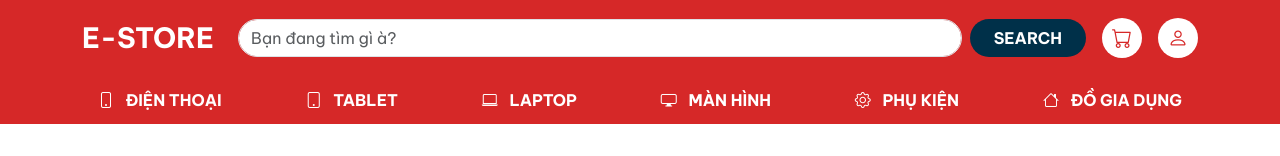
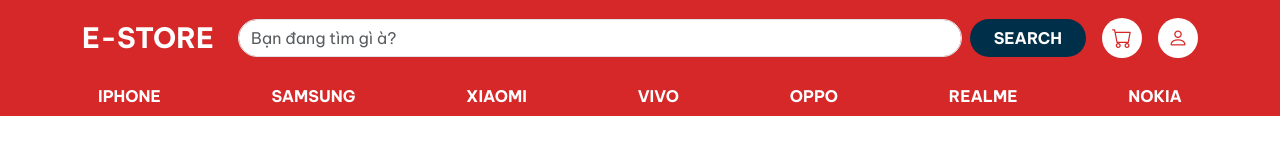
Before and after one commit to LeGiaBao2109/Web-EStore, a website: page src/public/views/product-detail.html in a window 1280 px wide. Shown: the top 156 px of the page. Drawn offline with nearby package versions, Linux system fonts and the light colour scheme.

Commit message:
Change HeaderBotom in ProductDetail

```diff
--- a/src/public/views/product-detail.html
+++ b/src/public/views/product-detail.html
@@ -40,43 +40,28 @@
     </header>
 
     <nav class="header-bottom">
-        <div class="header-bottom__container container container-fluid py-1">
-            <ul class="nav d-flex align-items-center justify-content-between gap-3">
+        <div class="container container-fluid">
+            <ul class="nav nav-brands justify-content-center d-flex align-items-center justify-content-between gap-3">
                 <li class="nav-item">
-                    <a class="nav-link text-white text-uppercase fw-bold active" href="#">
-                        <i class="bi me-2 bi-phone"></i>
-                        Điện thoại
-                    </a>
+                    <a class="nav-link text-white fw-bold text-uppercase" href="#">IPHONE</a>
                 </li>
                 <li class="nav-item">
-                    <a class="nav-link text-white text-uppercase fw-bold" href="#">
-                        <i class="bi me-2 bi-tablet"></i>
-                        Tablet
-                    </a>
+                    <a class="nav-link text-white fw-bold text-uppercase" href="#">SAMSUNG</a>
                 </li>
                 <li class="nav-item">
-                    <a class="nav-link text-white text-uppercase fw-bold" href="#">
-                        <i class="bi me-2 bi-laptop"></i>
-                        Laptop
-                    </a>
+                    <a class="nav-link text-white fw-bold text-uppercase" href="#">XIAOMI</a>
                 </li>
                 <li class="nav-item">
-                    <a class="nav-link text-white text-uppercase fw-bold" href="#">
-                        <i class="bi me-2 bi-display"></i>
-                        Màn hình
-                    </a>
+                    <a class="nav-link text-white fw-bold text-uppercase" href="#">VIVO</a>
                 </li>
                 <li class="nav-item">
-                    <a class="nav-link text-white text-uppercase fw-bold" href="#">
-                        <i class="bi me-2 bi-gear"></i>
-                        Phụ kiện
-                    </a>
+                    <a class="nav-link text-white fw-bold text-uppercase" href="#">OPPO</a>
                 </li>
                 <li class="nav-item">
-                    <a class="nav-link text-white text-uppercase fw-bold" href="#">
-                        <i class="bi me-2 bi-house"></i>
-                        Đồ gia dụng
-                    </a>
+                    <a class="nav-link text-white fw-bold text-uppercase" href="#">REALME</a>
+                </li>
+                <li class="nav-item">
+                    <a class="nav-link text-white fw-bold text-uppercase" href="#">NOKIA</a>
                 </li>
             </ul>
         </div>
```
